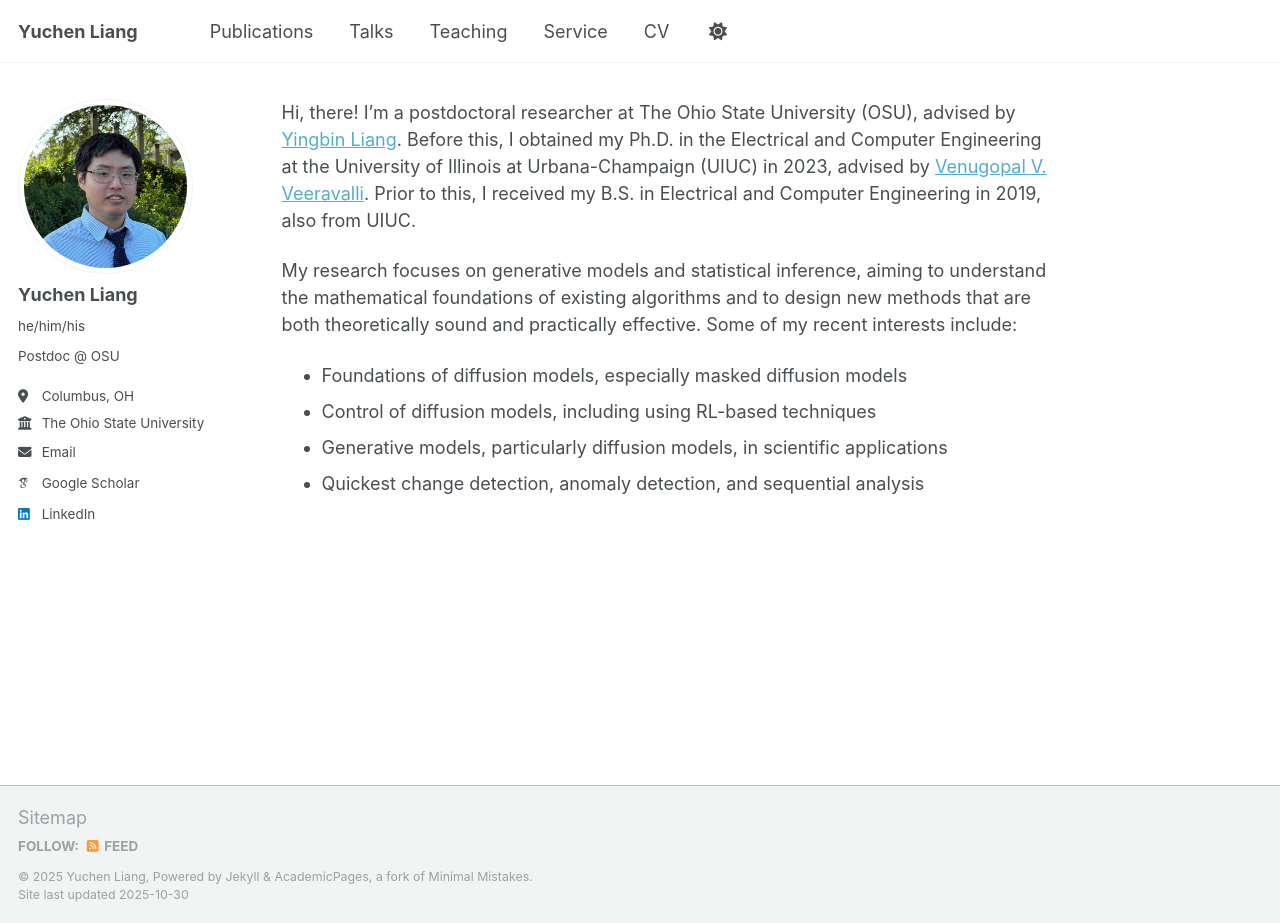
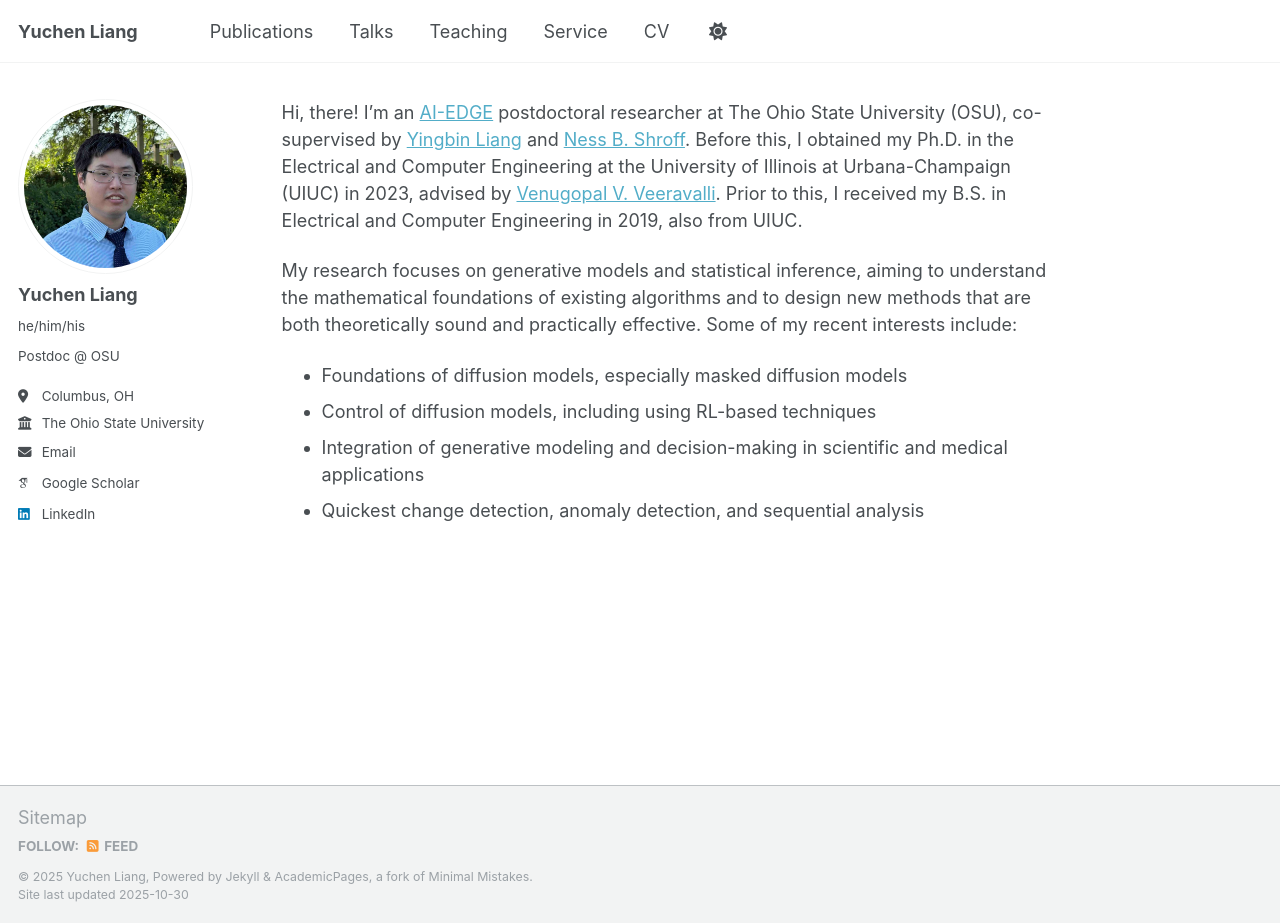
Before and after one commit to yuchenliang1/yuchenliang1.github.io, a Jekyll site: the page built from _pages/about.md, in a window 1280 px wide and 923 px high. Built offline with Jekyll 4.4.1, drawn with Linux system fonts in a browser that asks for light colours; some web fonts are replaced; a script that is not in the unit is left out.

Commit message:
update frontpage

```diff
--- a/_pages/about.md
+++ b/_pages/about.md
@@ -7,12 +7,12 @@ redirect_from:
   - /about.html
 ---
 
-Hi, there! I'm a postdoctoral researcher at The Ohio State University (OSU), advised by [Yingbin Liang](https://sites.google.com/view/yingbinliang/). Before this, I obtained my Ph.D. in the Electrical and Computer Engineering at the University of Illinois at Urbana-Champaign (UIUC) in 2023, advised by [Venugopal V. Veeravalli](https://vvv.ece.illinois.edu/). Prior to this, I received my B.S. in Electrical and Computer Engineering in 2019, also from UIUC.
+Hi, there! I'm an [AI-EDGE](https://aiedge.osu.edu/) postdoctoral researcher at The Ohio State University (OSU), co-supervised by [Yingbin Liang](https://sites.google.com/view/yingbinliang/) and [Ness B. Shroff](https://u.osu.edu/shroff-11/). Before this, I obtained my Ph.D. in the Electrical and Computer Engineering at the University of Illinois at Urbana-Champaign (UIUC) in 2023, advised by [Venugopal V. Veeravalli](https://vvv.ece.illinois.edu/). Prior to this, I received my B.S. in Electrical and Computer Engineering in 2019, also from UIUC.
 
 My research focuses on generative models and statistical inference, aiming to understand the mathematical foundations of existing algorithms and to design new methods that are both theoretically sound and practically effective. Some of my recent interests include:
 * Foundations of diffusion models, especially masked diffusion models
 * Control of diffusion models, including using RL-based techniques
-* Generative models, particularly diffusion models, in scientific applications
+* Integration of generative modeling and decision-making in scientific and medical applications
 * Quickest change detection, anomaly detection, and sequential analysis
 <!-- * Robust testing and inference under model uncertainty and mismatch -->
 
```
